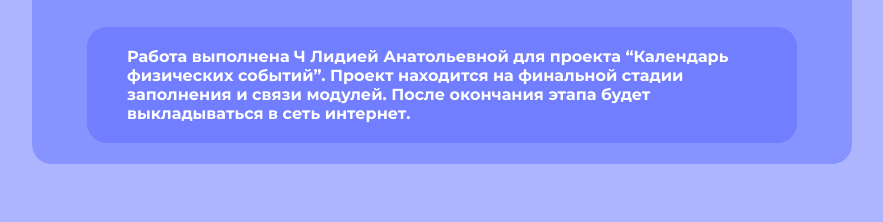
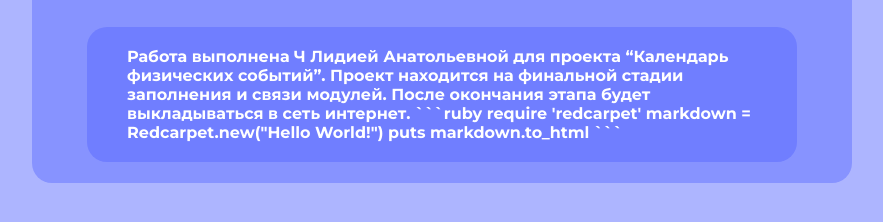
Before and after one commit to Dizey5K/Dizey5K.github.io, a plain HTML site: page about.html in a window 1280 px wide. Shown: the part 394-616 px from the top of the page, without its empty margins (198-1081 px from the left). Drawn offline with Linux system fonts and the light colour scheme.

Commit message:
Update about.html

````diff
--- a/about.html
+++ b/about.html
@@ -52,6 +52,8 @@
             физических событий”. Проект находится на финальной стадии заполнения
             и связи модулей. После окончания этапа будет выкладываться в сеть
             интернет.
+                        ```ruby require 'redcarpet' markdown = Redcarpet.new("Hello World!")
+            puts markdown.to_html ```
           </div>
         </div>
       </div>
````
